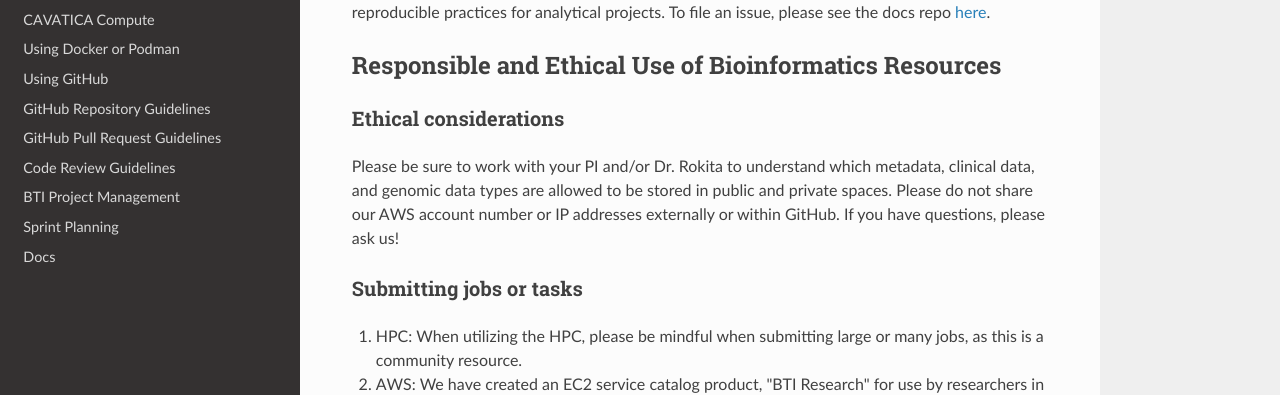
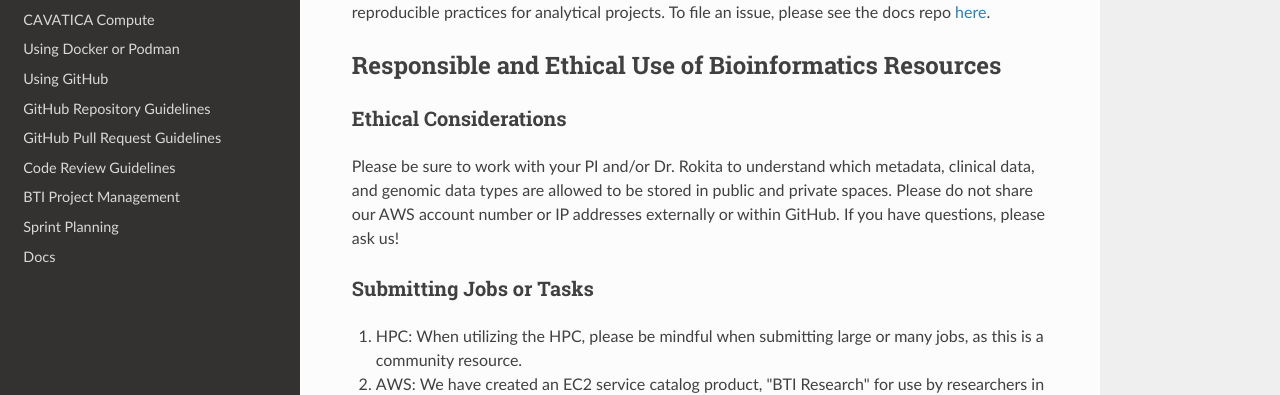
Before and after one commit to childrens-bti/bti-bfx-docs, an MkDocs documentation site: the page built from docs/index.md, in a window 1280 px wide and 900 px high. Shown: the part 268-663 px from the top of the window. Built offline with MkDocs 1.6.1, drawn with Linux system fonts in a browser that asks for light colours; nearby versions of some CDN libraries.

Commit message:
consistent caps

```diff
--- a/docs/index.md
+++ b/docs/index.md
@@ -6,13 +6,13 @@ To file an issue, please see the docs repo [here](https://github.com/childrens-b
 
 ## Responsible and Ethical Use of Bioinformatics Resources
 
-### Ethical considerations
+### Ethical Considerations
 
 Please be sure to work with your PI and/or Dr. Rokita to understand which metadata, clinical data, and genomic data types are allowed to be stored in public and private spaces.
 Please do not share our AWS account number or IP addresses externally or within GitHub.
 If you have questions, please ask us!
 
-### Submitting jobs or tasks
+### Submitting Jobs or Tasks
 
 1. HPC: When utilizing the HPC, please be mindful when submitting large or many jobs, as this is a community resource.
 2. AWS: We have created an EC2 service catalog product, "BTI Research" for use by researchers in the BTI.
```
